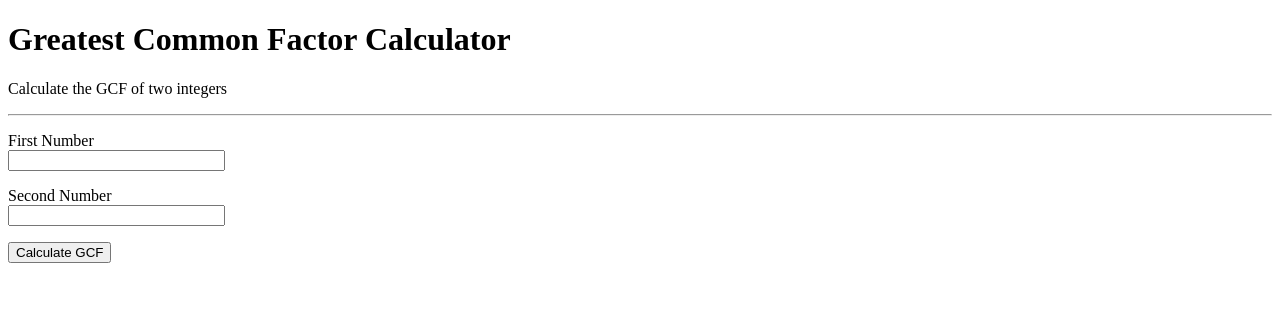
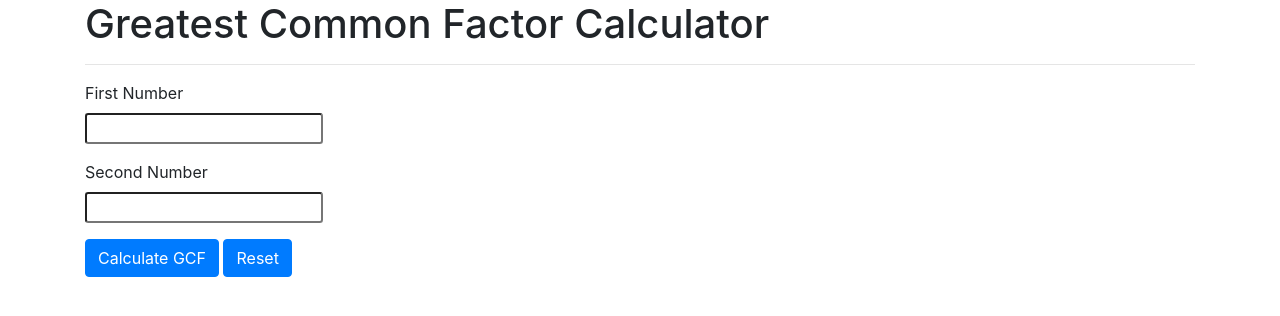
Before and after one commit to itingc/greatest_common_factor, a Flask app: page / in a window 1280 px wide. Shown: the top 316 px of the page. Run offline with Flask 2, Linux system fonts and the light colour scheme; some libraries are stand-ins or nearby versions.

Commit message:
add reset button and styling to the page

```diff
--- a/app/form.py
+++ b/app/form.py
@@ -7,4 +7,4 @@ class Form(FlaskForm):
     num1 = StringField('First Number', validators=[DataRequired()])
     num2 = StringField('Second Number', validators=[DataRequired()])
     result = SubmitField('Calculate GCF')
-    #reset = SubmitField('Clear')
+    reset = SubmitField('Clear')
--- a/app/templates/index.html
+++ b/app/templates/index.html
@@ -1,31 +1,33 @@
 <!DOCTYPE html>
-<html>
+<html lang="en">
     <head>
-      <title>Greatest Common Factor Calculator</title>
+        <title>Greatest Common Factor Calculator</title>
+        <link rel="stylesheet" href="https://stackpath.bootstrapcdn.com/bootstrap/4.3.1/css/bootstrap.min.css" integrity="sha384-ggOyR0iXCbMQv3Xipma34MD+dH/1fQ784/j6cY/iJTQUOhcWr7x9JvoRxT2MZw1T" crossorigin="anonymous">
     </head>
     <body>
-        <h1><bold>Greatest Common Factor Calculator</bold></h1>
-        <p>Calculate the GCF of two integers</p>
+        <div class="container">
+        <h1>Greatest Common Factor Calculator</h1>
         <hr>
         <!-- print out result -->
         {%  with messages = get_flashed_messages() %}
         {% if messages %}
-            <p>{{messages[0]}}</p>
+            <strong style="color:red;font-size: 20px;">{{messages[0]}}</strong>
         {% endif %}
         {% endwith %}
 
         <form action="" method="post" novalidate>
-        {{ form.hidden_tag() }}
-        <p>
-            {{ form.num1.label }}<br>
-            {{ form.num1(size=24) }}
-        </p>
-        <p>
-            {{ form.num2.label }}<br>
-            {{ form.num2(size=24) }}
-        </p>
-        <p>{{ form.result() }}</p>
-{#        <p>{{ form.reset() }}</p>#}
-    </form>
+            {{ form.hidden_tag() }}
+            <div class="form-group">
+                {{ form.num1.label }}<br>
+                {{ form.num1(class="form-control-sm") }}
+            </div>
+            <div class="form-group">
+                {{ form.num2.label }}<br>
+                {{ form.num2(class="form-control-sm") }}
+            </div>
+            {{ form.result(class="btn btn-primary")}}
+            <a href="{{url_for('gcf') }}"  class="btn btn-primary">Reset</a>
+        </form>
+        </div>
     </body>
 </html>
```
Also changed, not shown: app/test_gcf.py (+8 -7 lines).
